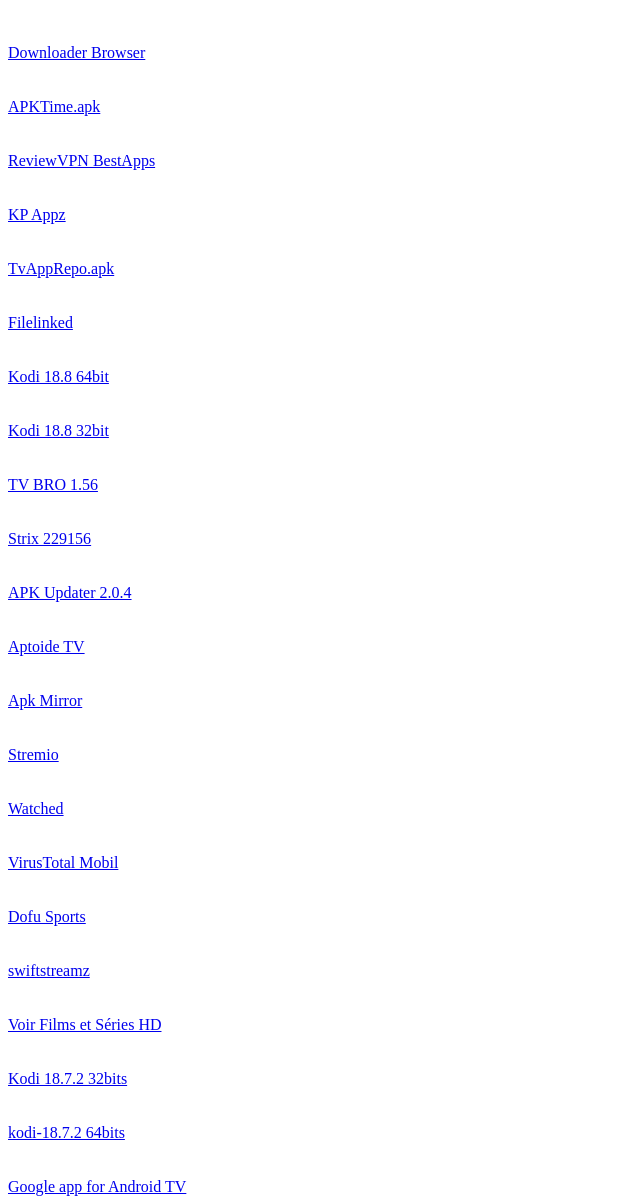
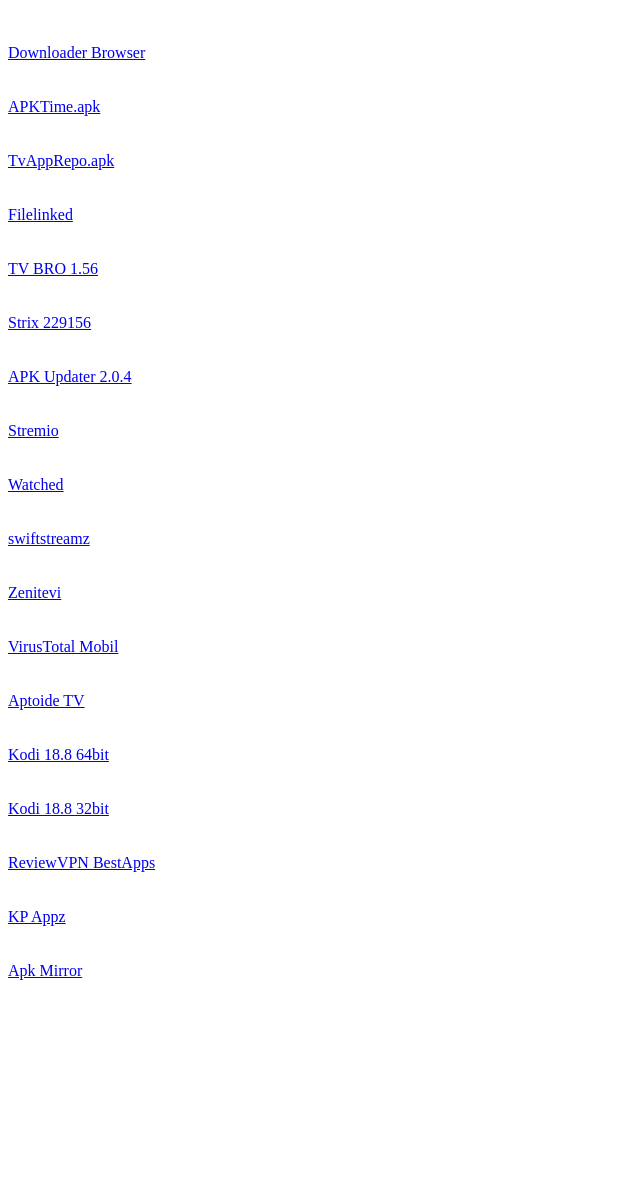
Before and after one commit to aeros96/smartnet, a plain HTML site: page zip/index.html in a window 1280 px wide. Shown: the whole page, without its empty margins (0-640 px from the left). After the commit the page ends 1024 px from the top, so only its background shows below. Drawn offline with Linux system fonts and the light colour scheme.

Commit message:
Update index.html

```diff
--- a/zip/index.html
+++ b/zip/index.html
@@ -1,24 +1,19 @@
    <br><br>
   <a href="http://browser.aftvnews.com">Downloader Browser</a><br><br><br>
   <a href="http://bit.ly/apktimedl">APKTime.apk</a> <br><br> <br>
-  <a href="https://reviewvpn.com/best-firestick-apps/">ReviewVPN BestApps</a> <br><br> <br>
-  <a href="https://www.kpfiretv.com/">KP Appz</a> <br><br> <br>
   <a href="https://apkpure.com/tv-app-repo/news.androidtv.tvapprepo.playstore/download?from=details">TvAppRepo.apk</a> <br><br><br>
   <a href="https://get.filelinked.com/">Filelinked</a><br><br><br>
-  <a href="http://mirrors.kodi.tv/releases/android/arm64-v8a/kodi-18.8-Leia-arm64-v8a.apk">Kodi 18.8 64bit</a><br><br><br>
-  <a href="http://mirrors.kodi.tv/releases/android/arm/kodi-18.8-Leia-armeabi-v7a.apk">Kodi 18.8 32bit</a><br><br><br>
   <a href="https://apkpure.com/tv-bro/com.phlox.tvwebbrowser/download?from=details">TV BRO 1.56</a><br><br><br>
   <a href="https://archive.org/download/viva-tv-v-1.2.4v-af/Strix%20%5Bv13.0%5D%20%5BAF%5D.apk">Strix 229156</a><br><br><br>
   <a href="https://github.com/rumboalla/apkupdater/releases/download/2.0.4/app-release.apk">APK Updater 2.0.4</a><br><br><br>
-  <a href="https://tv.aptoide.com/howtoinstall.html">Aptoide TV</a><br><br><br>
-  <a href="https://www.apkmirror.com/">Apk Mirror</a><br><br><br>
   <a href="https://www.stremio.com/downloads">Stremio</a><br><br><br>
   <a href="http://www.watched.com/download/get?package=com.watched.play&platform=android&arch=universal">Watched</a><br><br><br>
+  <a href="http://www.swiftstreamz.com/">swiftstreamz</a> <br><br> <br>
+  <a href="https://github.com/ZiniTevi/movieapps/raw/master/apps/zinitevi.apk">Zenitevi</a> <br><br> <br>
   <a href="https://archive.org/download/malwarebytes-v-3.7.5.8-premium_202007/VirusTotal-v1.18b.apk">VirusTotal Mobil</a><br><br><br>
-  <a href="https://archive.org/download/dofu-sports-1.1.30/Dofu%20Sports%201.1.30.apk">Dofu Sports</a> <br><br> <br>
-  <a href="http://www.swiftstreamz.com/">swiftstreamz</a> <br><br> <br>
-  <a href="https://apkpure.com/voir-films-et-s%C3%A9ries-hd-streaming-gratuit/app.voirfilms.stream/download?from=details">Voir Films et Séries HD</a> <br><br> <br>
-  <a href="http://mirrors.kodi.tv/releases/android/arm/kodi-18.7.2-Leia-armeabi-v7a.apk">Kodi 18.7.2 32bits</a><br><br><br>
-  <a href="http://mirrors.kodi.tv/releases/android/arm64-v8a/kodi-18.7.2-Leia-arm64-v8a.apk">kodi-18.7.2 64bits</a><br><br><br>
-
-    <a href="https://www.apkmirror.com/apk/google-inc/google-app-for-android-tv-android-tv/google-app-for-android-tv-android-tv-4-3-0-328246598-release/google-app-for-android-tv-4-3-0-328246598-2-android-apk-download/download/?forcebaseapk">Google app for Android TV</a><br><br><br>
+  <a href="https://tv.aptoide.com/howtoinstall.html">Aptoide TV</a><br><br><br>
+  <a href="http://mirrors.kodi.tv/releases/android/arm64-v8a/kodi-18.8-Leia-arm64-v8a.apk">Kodi 18.8 64bit</a><br><br><br>
+  <a href="http://mirrors.kodi.tv/releases/android/arm/kodi-18.8-Leia-armeabi-v7a.apk">Kodi 18.8 32bit</a><br><br><br>
+  <a href="https://reviewvpn.com/best-firestick-apps/">ReviewVPN BestApps</a> <br><br> <br>
+  <a href="https://www.kpfiretv.com/">KP Appz</a> <br><br> <br>
+  <a href="https://www.apkmirror.com/">Apk Mirror</a><br><br><br>
```
